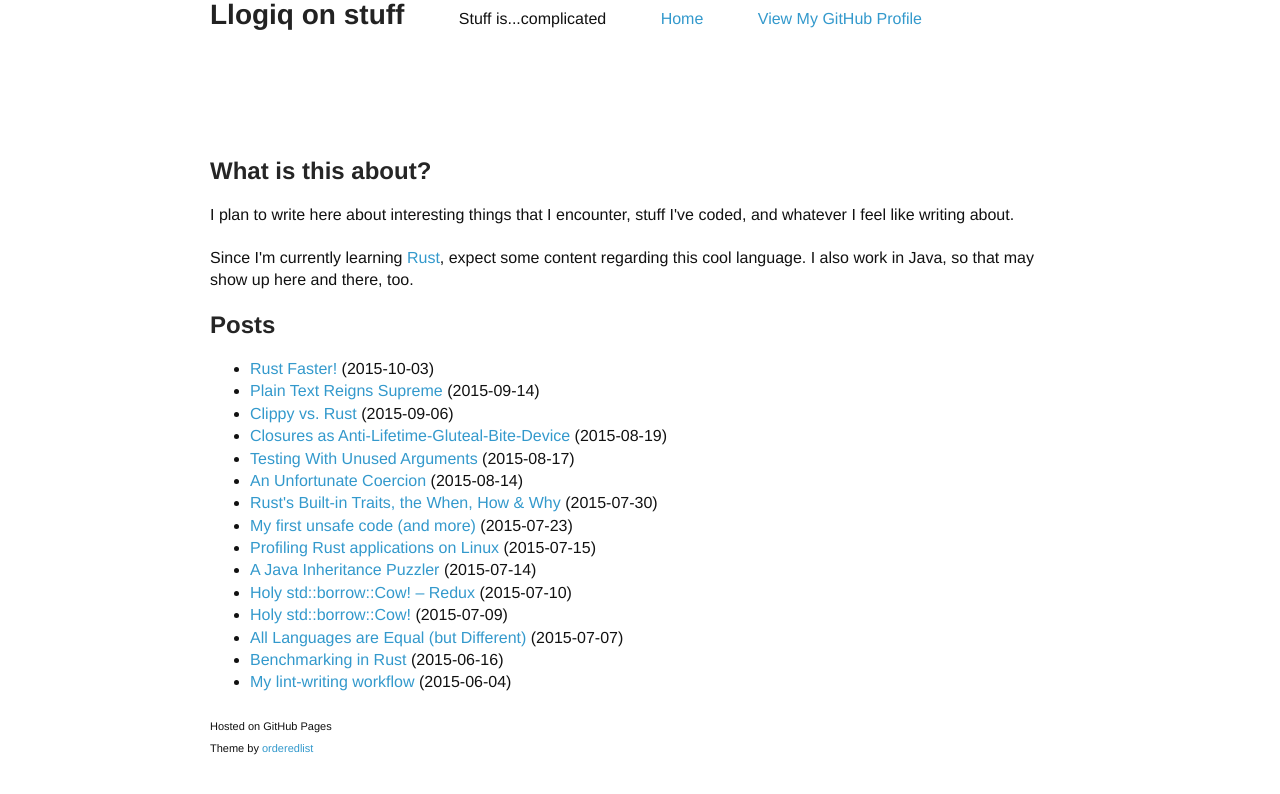
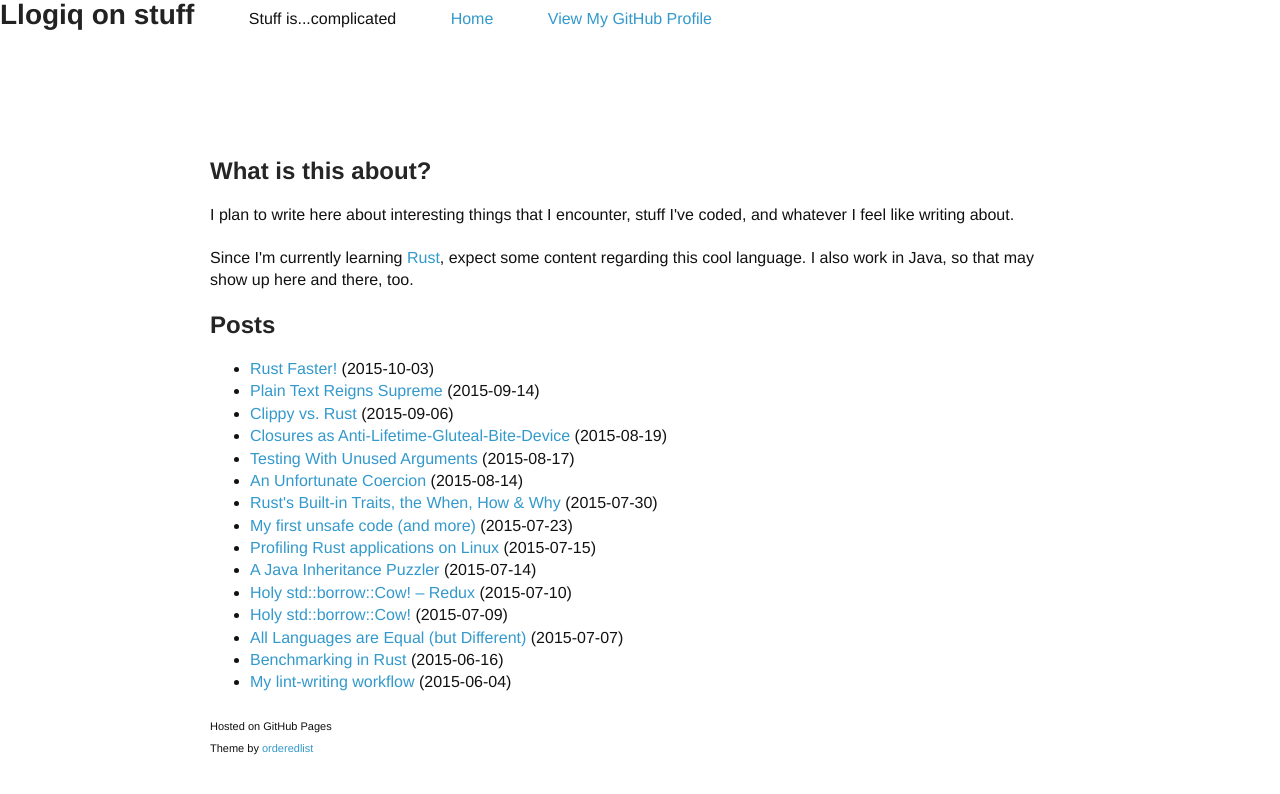
Before and after one commit to llogiq/llogiq.github.io, a Jekyll site: the page built from index.html, in a window 1280 px wide. Shown: the top 794 px of the page. Built offline with Jekyll 4.4.1, drawn with Linux system fonts in a browser that asks for light colours.

Commit message:
style improvements
Thanks to /u/craftkiller on reddit

```diff
--- a/stylesheets/styles.css
+++ b/stylesheets/styles.css
@@ -104,7 +104,8 @@ img {
 header {
   position: fixed;
   top: 0px;
-  width: 100%;
+  left:0px;
+  right:0px;
   background: #fff;
 }
 
```
